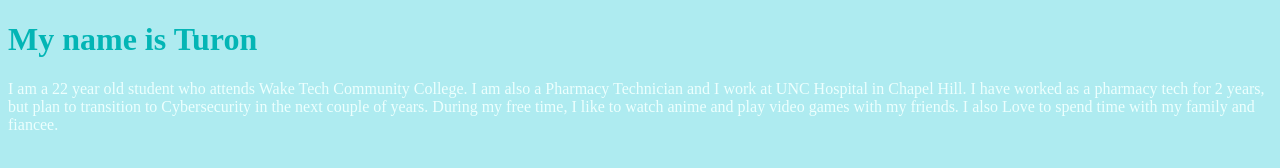
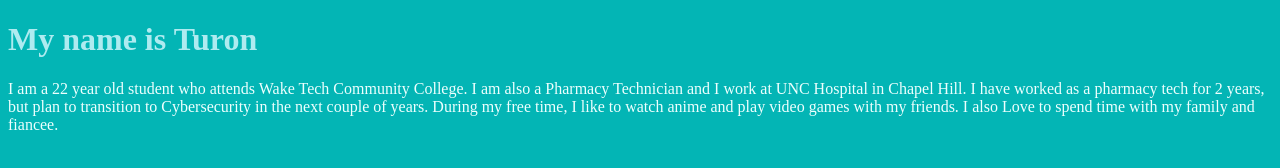
Before and after one commit to veturon2/veturon2.github.io, a plain HTML site: page index.html in a window 1280 px wide. Drawn offline with Linux system fonts and the light colour scheme.

Commit message:
Update index.html

```diff
--- a/index.html
+++ b/index.html
@@ -3,9 +3,9 @@
    <head>
      <title>My Personal Introduction</title>
      <style>
-       body {background-color: #aeebf0;
+       body {background-color: #03b5b5;
        }
-       h1 {color: #03b5b5;
+       h1 {color: #aeebf0;
        }
        p {color: #edfffe;
        }
```
